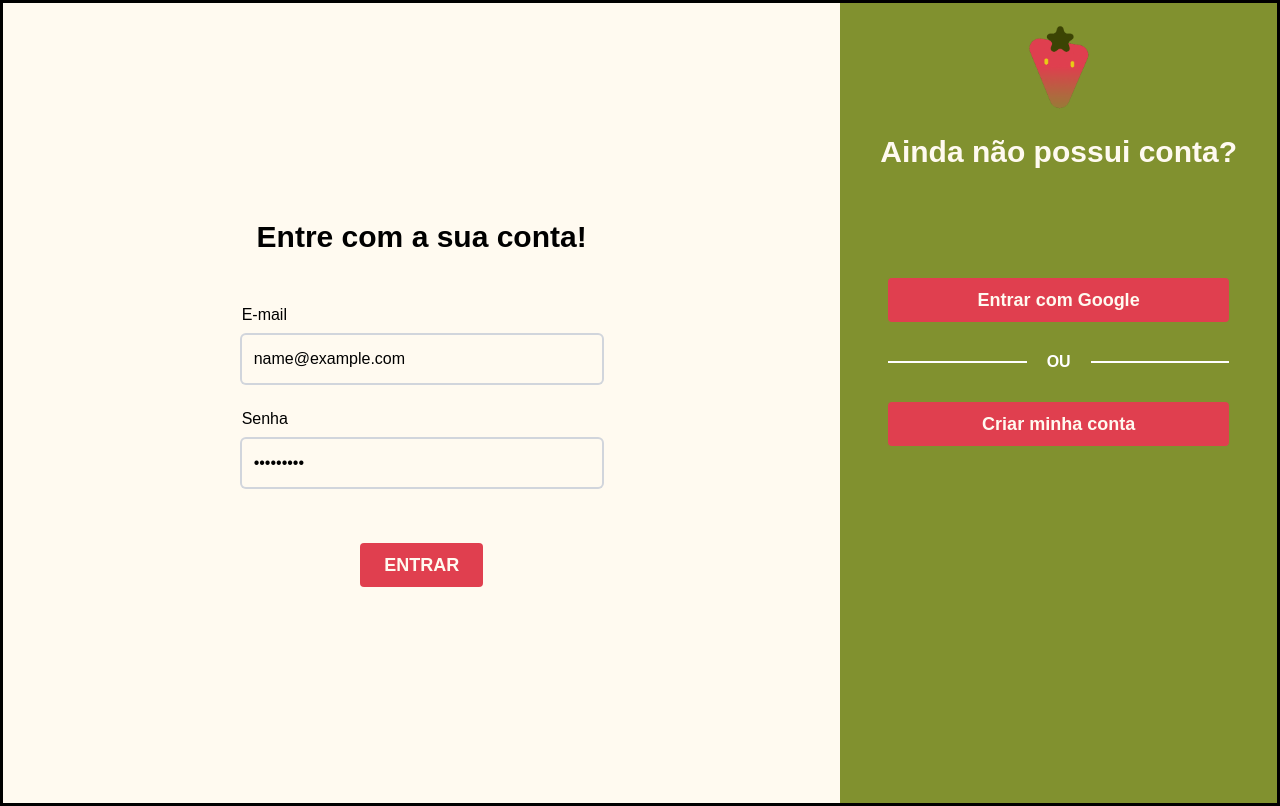
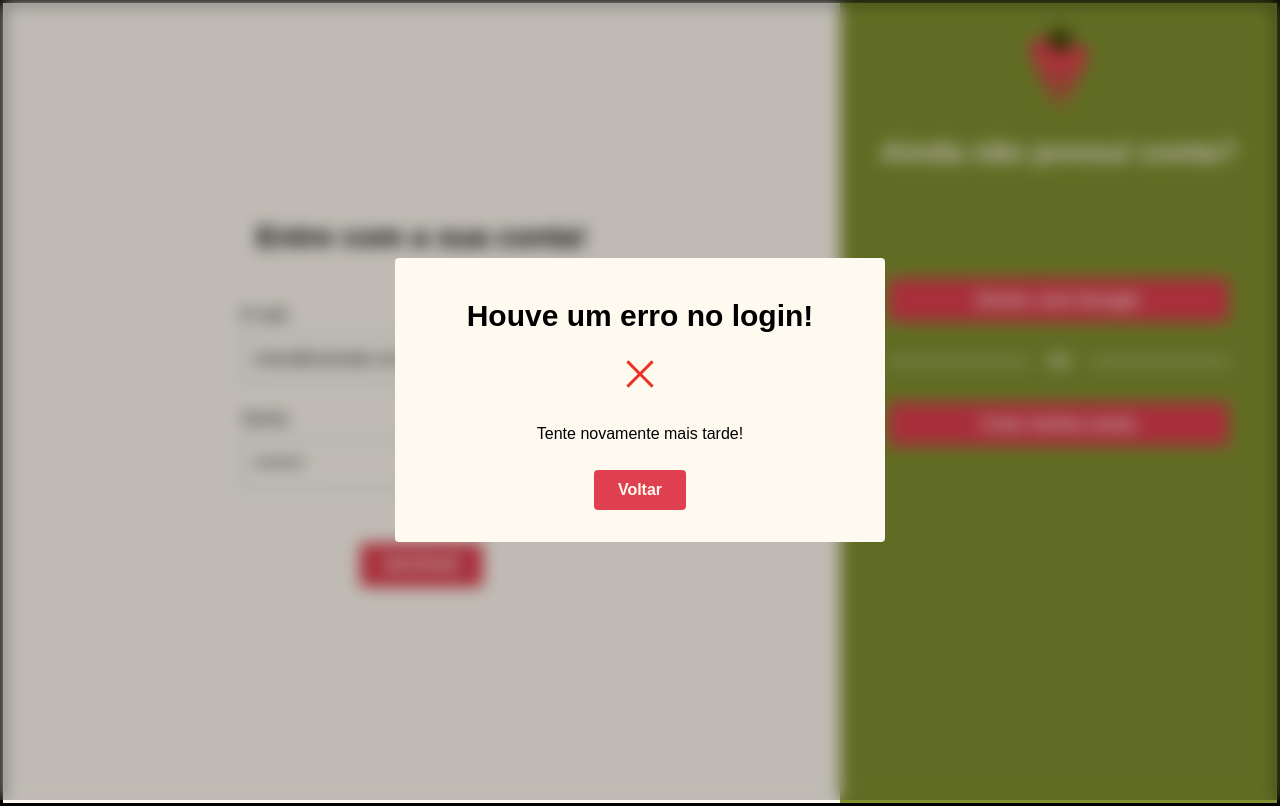
Before and after one commit to ggustavo-souza/rede_social_python, a React (Vite) app in the folder client/: page /login in a window 1280 px wide. Both pictures are taken after typing "name@example.com", "Sample123" into the empty fields and a click on the button "ENTRAR". Built offline with nearby package versions, Linux system fonts and the light colour scheme; no server answers; a web font is replaced by a local one.

Commit message:
feat(ui-ux/frontend): criando o modal de erro/sucesso e implementando-o no login

```diff
--- /dev/null
+++ b/client/src/components/elements/Modal.tsx
@@ -0,0 +1,34 @@
+import Botao from "./BotaoSubmit"
+
+interface ModalProps {
+    titulo: string,
+    texto: string,
+    tema: "positive" | "negative"
+    destino?: string,
+    funcaoFechar?: () => void
+}
+
+export default function Modal({ titulo, texto, tema, destino, funcaoFechar }: ModalProps) {
+    return (
+        <div className="fixed inset-0 z-50 flex items-center justify-center bg-black/25 backdrop-blur-sm">
+            <main className="bg-[var(--color-primary)] p-8 rounded">
+                <header className="flex flex-col mb-4 mx-10">
+                    <h1 className="text-3xl font-bold my-2">{titulo}</h1>
+                    <div className="flex justify-center my-2">
+                        <img src={tema === "positive" ? (`check.svg`) : ('x.svg')} />
+                    </div>
+                </header>
+                <main className="flex justify-center">
+                    <p>{texto}</p>
+                </main>
+                <div className="mt-6 flex justify-center">
+                    {destino ? (
+                        <Botao texto="Entendido" type="button" tamanho="xl" destino={`/${destino}`} />
+                    ) : (
+                        <Botao texto="Voltar" type="button" tamanho="xl" funcao={funcaoFechar} />
+                    )}
+                </div>
+            </main>
+        </div>
+    )
+}
--- a/client/src/components/ui/LoginForm.tsx
+++ b/client/src/components/ui/LoginForm.tsx
@@ -2,16 +2,20 @@ import { useState, type ChangeEvent } from "react";
 import Botao from "../elements/BotaoSubmit"
 import { type LoginFormData } from "../../types/FormTypes";
 import { loginCall } from "../../services/formsCall";
+import Modal from "../elements/Modal";
 
 export default function LoginForm() {
     const [loginData, setLoginData] = useState<LoginFormData>({
         email: "",
         senha: ""
     })
+    const [modal, setModal] = useState({ abrir: false, erro: false })
 
-    const handleSubmit = (event: React.SubmitEvent<HTMLFormElement>) => {
+    const handleSubmit = async (event: React.SubmitEvent<HTMLFormElement>) => {
         event.preventDefault();
-        loginCall(loginData)
+        const success = await loginCall(loginData);
+
+        success ? (setModal({ abrir: true, erro: false })) : (setModal({ abrir: true, erro: true }))
     }
 
     const handleChange = (event: ChangeEvent<HTMLInputElement>) => {
@@ -42,6 +46,12 @@ export default function LoginForm() {
                     </div>
                 </form>
             </section>
+            {(modal.abrir === true && modal.erro === true) && (
+                <Modal titulo="Houve um erro no login!" texto="Tente novamente mais tarde!" tema="negative" funcaoFechar={() => setModal({ abrir: false, erro: false })} />
+            )}
+            {(modal.abrir === true && modal.erro === false) && (
+                <Modal titulo="Login efetuado com sucesso!" texto="Clique para continuar" tema="positive" destino="home" />
+            )}
         </>
     )
 }
--- a/client/src/services/formsCall.ts
+++ b/client/src/services/formsCall.ts
@@ -12,10 +12,18 @@ export async function loginCall(dadosLogin: LoginFormData) {
             }
         })
 
-        return await response.json();
+        const data = await response.json();
+        console.log(data)
+        if (data.success) {
+            return true
+        }
+
+        return false
     } catch (error) {
-        if (error instanceof Error)
+        if (error instanceof Error) {
             console.error(error.message)
+            return false
+        }
     }
 }
 
@@ -37,9 +45,16 @@ export async function registerCall(dadosRegistro: RegistrarFormData) {
             }
         })
 
-        return await response.json();
+        const data = await response.json();
+
+        if (data.success)
+            return true
+
+        return false
     } catch (error) {
-        if (error instanceof Error)
+        if (error instanceof Error) {
             console.error(error.message)
+            return false
+        }
     }
 }
```
Also changed, not shown: client/public/check.svg (added), client/public/x.svg (added).
